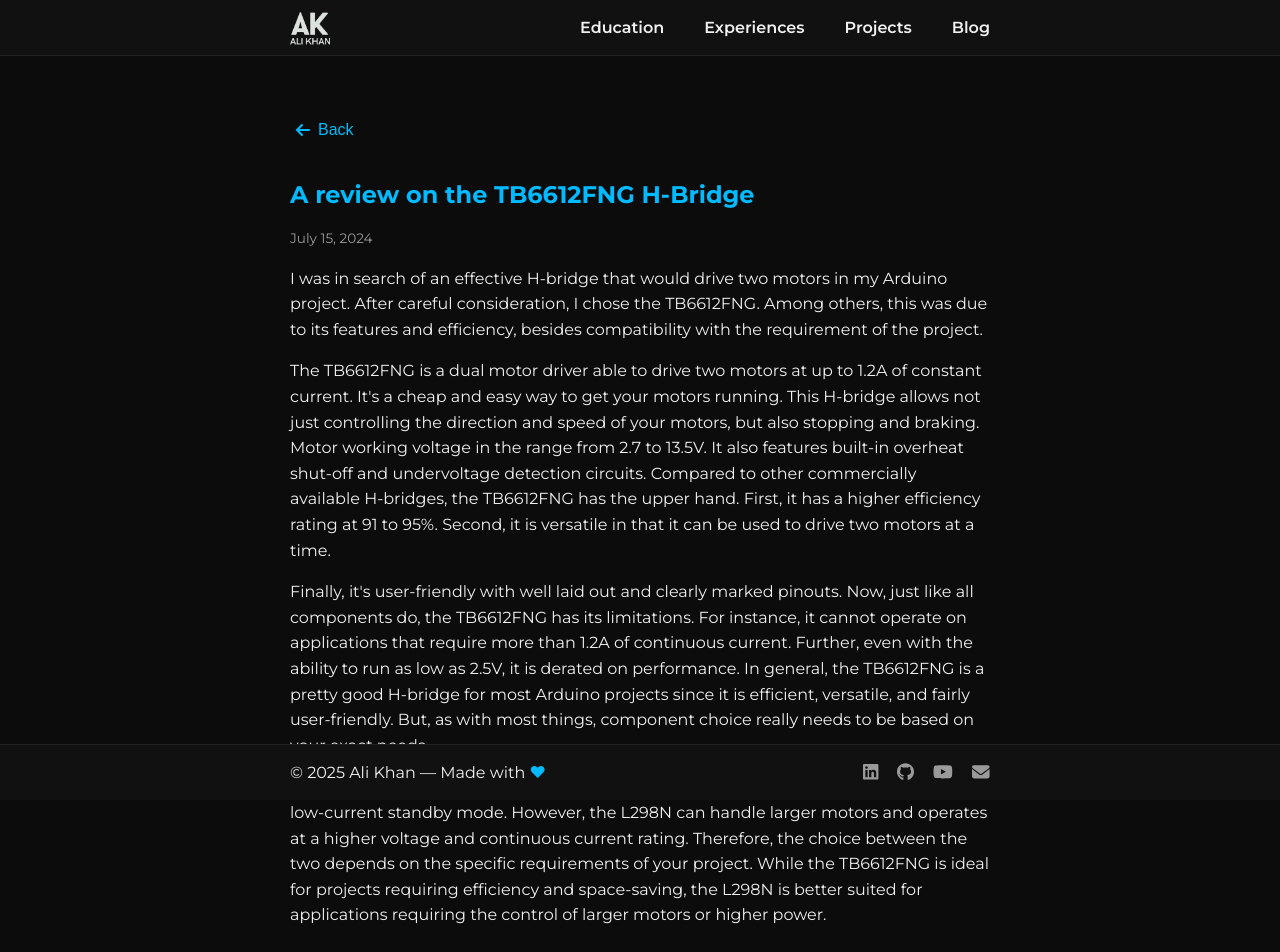
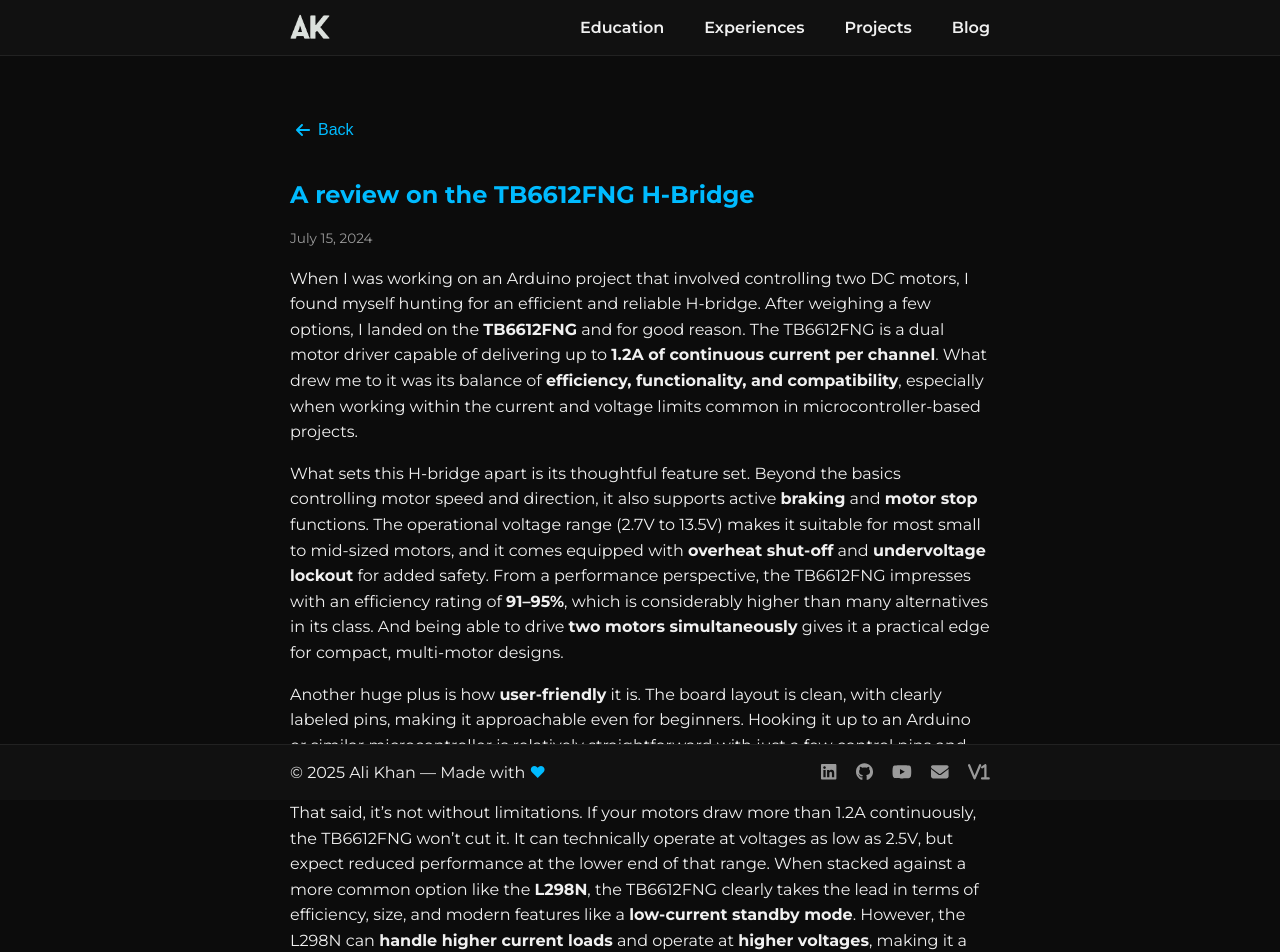
Before and after one commit to AliK070/Alis-Portfolio-V2, a React (Vite) app in the folder app/: page /blog/TB6612FNG-H-Bridge-review in a window 1280 px wide. Shown: the top 952 px of the page. Built offline with nearby package versions, Linux system fonts and the light colour scheme.

Commit message:
Link update I

```diff
--- a/app/index.html
+++ b/app/index.html
@@ -2,7 +2,7 @@
 <html lang="en">
   <head>
     <meta charset="UTF-8" />
-    <link rel="icon" type="image/svg+xml" href="/vite.svg" />
+    <link rel="icon" type="image/svg+xml" href="src/assets/Nav_logomain.png" />
     <link rel="stylesheet" href="https://cdn.jsdelivr.net/gh/devicons/devicon@latest/devicon.min.css" />
 
 
@@ -11,7 +11,6 @@
     <meta name="author" content="Ali Khan" />
     <title>Ali Khan · Portfolio</title>
 
-    <!-- Optional Google Fonts or other metadata can go here -->
     <link href="https://fonts.googleapis.com/css2?family=Inter:wght@400;600;700&display=swap" rel="stylesheet">
   </head>
   <body>
--- a/app/src/components/Footer.jsx
+++ b/app/src/components/Footer.jsx
@@ -7,7 +7,7 @@ import {
   faDiscord,
   faGithub,
 } from '@fortawesome/free-brands-svg-icons';
-import { faEnvelope } from '@fortawesome/free-solid-svg-icons';
+import { fa1, faEnvelope, faV } from '@fortawesome/free-solid-svg-icons';
 
 export default function Footer() {
   const year = new Date().getFullYear();
@@ -56,6 +56,16 @@ export default function Footer() {
           >
             <FontAwesomeIcon icon={faEnvelope} />
           </a>
+
+          <a
+            href="https://alik070.github.io/Alis-Portfolio/"
+            target="_blank"
+            rel="noopener noreferrer"
+            aria-label="V1 Portfolio"
+          >
+            <FontAwesomeIcon icon={faV} />
+            <FontAwesomeIcon icon={fa1} />
+          </a>
         </div>
       </div>
     </footer>
--- a/app/src/components/Navbar.jsx
+++ b/app/src/components/Navbar.jsx
@@ -1,6 +1,6 @@
 import React, { useState } from 'react';
 import { Link } from 'react-router-dom';
-import logo from '../assets/nav_logo.png';  // adjust path if needed
+import logo from '../assets/Nav_logomain.png';  // adjust path if needed
 import './Navbar.css';
 
 export default function Navbar() {
--- a/app/src/data/blogData.js
+++ b/app/src/data/blogData.js
@@ -3,50 +3,43 @@ const blogPosts = [
       id: 'TB6612FNG-H-Bridge-review',
       title: 'A review on the TB6612FNG H-Bridge',
       date: 'July 15, 2024',
-      summary: 'A deep dive into how I got started with tech, code, and community...',
+      summary: 'Choosing the Right H-Bridge and why I Went with the TB6612FNG',
       content: `
-        <p>
-            I was in search of an effective H-bridge that would drive two motors
-            in my Arduino project. After careful consideration, I chose the
-            TB6612FNG. Among others, this was due to its features and
-            efficiency, besides compatibility with the requirement of the
-            project.
-          </p>
-          <p>
-            The TB6612FNG is a dual motor driver able to drive two motors at up
-            to 1.2A of constant current. It's a cheap and easy way to get your
-            motors running. This H-bridge allows not just controlling the
-            direction and speed of your motors, but also stopping and braking.
-            Motor working voltage in the range from 2.7 to 13.5V. It also
-            features built-in overheat shut-off and undervoltage detection
-            circuits. Compared to other commercially available H-bridges, the
-            TB6612FNG has the upper hand. First, it has a higher efficiency
-            rating at 91 to 95%. Second, it is versatile in that it can be used
-            to drive two motors at a time.
-          </p>
-           <p>
-            Finally, it's user-friendly with well laid out and clearly marked
-            pinouts. Now, just like all components do, the TB6612FNG has its
-            limitations. For instance, it cannot operate on applications that
-            require more than 1.2A of continuous current. Further, even with the
-            ability to run as low as 2.5V, it is derated on performance. In
-            general, the TB6612FNG is a pretty good H-bridge for most Arduino
-            projects since it is efficient, versatile, and fairly user-friendly.
-            But, as with most things, component choice really needs to be based
-            on your exact needs.
-          </p>
-           <p>
-            When compared to the L298N, the TB6612FNG is more efficient,
-            smaller, and features a low-current standby mode. However, the L298N
-            can handle larger motors and operates at a higher voltage and
-            continuous current rating. Therefore, the choice between the two
-            depends on the specific requirements of your project. While the
-            TB6612FNG is ideal for projects requiring efficiency and
-            space-saving, the L298N is better suited for applications requiring
-            the control of larger motors or higher power.
-          </p>
+      <p>When I was working on an Arduino project that involved controlling two DC motors, I found myself hunting for an efficient and reliable H-bridge. After weighing a few options, I landed on the <strong>TB6612FNG</strong> and for good reason.
+      The TB6612FNG is a dual motor driver capable of delivering up to <strong>1.2A of continuous current per channel</strong>. What drew me to it was its balance of <strong>efficiency, functionality, and compatibility</strong>, especially when working within the current and voltage limits common in microcontroller-based projects.</p>
+
+<p>What sets this H-bridge apart is its thoughtful feature set. Beyond the basics controlling motor speed and direction, it also supports active <strong>braking</strong> and <strong>motor stop</strong> functions. The operational voltage range (2.7V to 13.5V) makes it suitable for most small to mid-sized motors, and it comes equipped with <strong>overheat shut-off</strong> and <strong>undervoltage lockout</strong> for added safety. From a performance perspective, the TB6612FNG impresses with an efficiency rating of <strong>91–95%</strong>, which is considerably higher than many alternatives in its class. And being able to drive <strong>two motors simultaneously</strong> gives it a practical edge for compact, multi-motor designs.</p>
+
+<p>Another huge plus is how <strong>user-friendly</strong> it is. The board layout is clean, with clearly labeled pins, making it approachable even for beginners. Hooking it up to an Arduino or similar microcontroller is relatively straightforward with just a few control pins and some PWM tweaking.</p>
+
+<p>That said, it’s not without limitations. If your motors draw more than 1.2A continuously, the TB6612FNG won’t cut it. It can technically operate at voltages as low as 2.5V, but expect reduced performance at the lower end of that range. When stacked against a more common option like the <strong>L298N</strong>, the TB6612FNG clearly takes the lead in terms of efficiency, size, and modern features like a <strong>low-current standby mode</strong>. However, the L298N can <strong>handle higher current loads</strong> and operate at <strong>higher voltages</strong>, making it a better fit for power-hungry applications.</p>
+
+<p>In the end, the choice really depends on your project’s needs. If you’re building a compact, battery-powered robot or something where efficiency and space matter, the TB6612FNG is a fantastic option. But if you’re working with beefier motors or higher voltage requirements, the L298N might still have a place in your toolbox.</p>
+
       `
     },
+
+    {
+      id: 'TB6612FNG-H-Bridge-review',
+      title: 'A review on the TB6612FNG H-Bridge',
+      date: 'July 15, 2024',
+      summary: 'Choosing the Right H-Bridge and why I Went with the TB6612FNG',
+      content: `
+      <p>When I was working on an Arduino project that involved controlling two DC motors, I found myself hunting for an efficient and reliable H-bridge. After weighing a few options, I landed on the <strong>TB6612FNG</strong> and for good reason.
+      The TB6612FNG is a dual motor driver capable of delivering up to <strong>1.2A of continuous current per channel</strong>. What drew me to it was its balance of <strong>efficiency, functionality, and compatibility</strong>, especially when working within the current and voltage limits common in microcontroller-based projects.</p>
+
+<p>What sets this H-bridge apart is its thoughtful feature set. Beyond the basics controlling motor speed and direction, it also supports active <strong>braking</strong> and <strong>motor stop</strong> functions. The operational voltage range (2.7V to 13.5V) makes it suitable for most small to mid-sized motors, and it comes equipped with <strong>overheat shut-off</strong> and <strong>undervoltage lockout</strong> for added safety. From a performance perspective, the TB6612FNG impresses with an efficiency rating of <strong>91–95%</strong>, which is considerably higher than many alternatives in its class. And being able to drive <strong>two motors simultaneously</strong> gives it a practical edge for compact, multi-motor designs.</p>
+
+<p>Another huge plus is how <strong>user-friendly</strong> it is. The board layout is clean, with clearly labeled pins, making it approachable even for beginners. Hooking it up to an Arduino or similar microcontroller is relatively straightforward with just a few control pins and some PWM tweaking.</p>
+
+<p>That said, it’s not without limitations. If your motors draw more than 1.2A continuously, the TB6612FNG won’t cut it. It can technically operate at voltages as low as 2.5V, but expect reduced performance at the lower end of that range. When stacked against a more common option like the <strong>L298N</strong>, the TB6612FNG clearly takes the lead in terms of efficiency, size, and modern features like a <strong>low-current standby mode</strong>. However, the L298N can <strong>handle higher current loads</strong> and operate at <strong>higher voltages</strong>, making it a better fit for power-hungry applications.</p>
+
+<p>In the end, the choice really depends on your project’s needs. If you’re building a compact, battery-powered robot or something where efficiency and space matter, the TB6612FNG is a fantastic option. But if you’re working with beefier motors or higher voltage requirements, the L298N might still have a place in your toolbox.</p>
+
+      `
+    },
+
+
     {
       id: 'react-vs-vue',
       title: 'React vs Vue: What I Picked and Why',
--- a/app/src/pages/Projects.jsx
+++ b/app/src/pages/Projects.jsx
@@ -40,7 +40,7 @@ export default function Projects() {
       description: 'Personal and academic WinForms projects built in C#, ranging from simple app clones to more complex applications and games. A hands-on way to explore core programming concepts and UI design.',
       icon: 'arduino',
       languages: ['csharp', 'dotnetcore'],
-      link: 'https://github.com/yourusername/iot-ble-motor-control',
+      link: 'https://github.com/AliK070/WinForm-Projects',
     },
     {
       title: 'Nano Pong',
```
Also changed, not shown: app/src/pages/Education.jsx (+6 -6 lines), app/src/assets/Nav_logomain.png (added), 1 other file (tests, documents, lock files or other folders).
